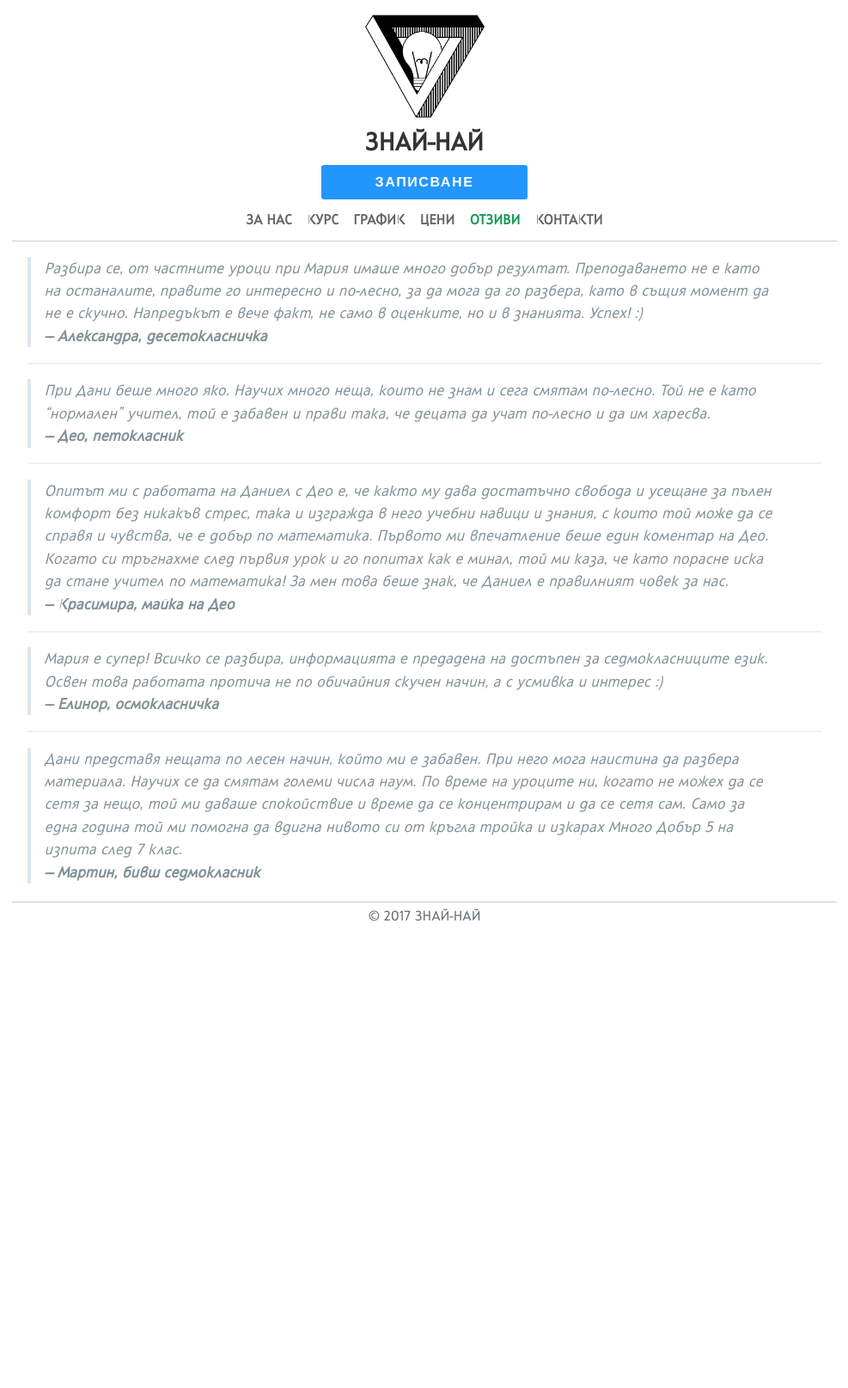
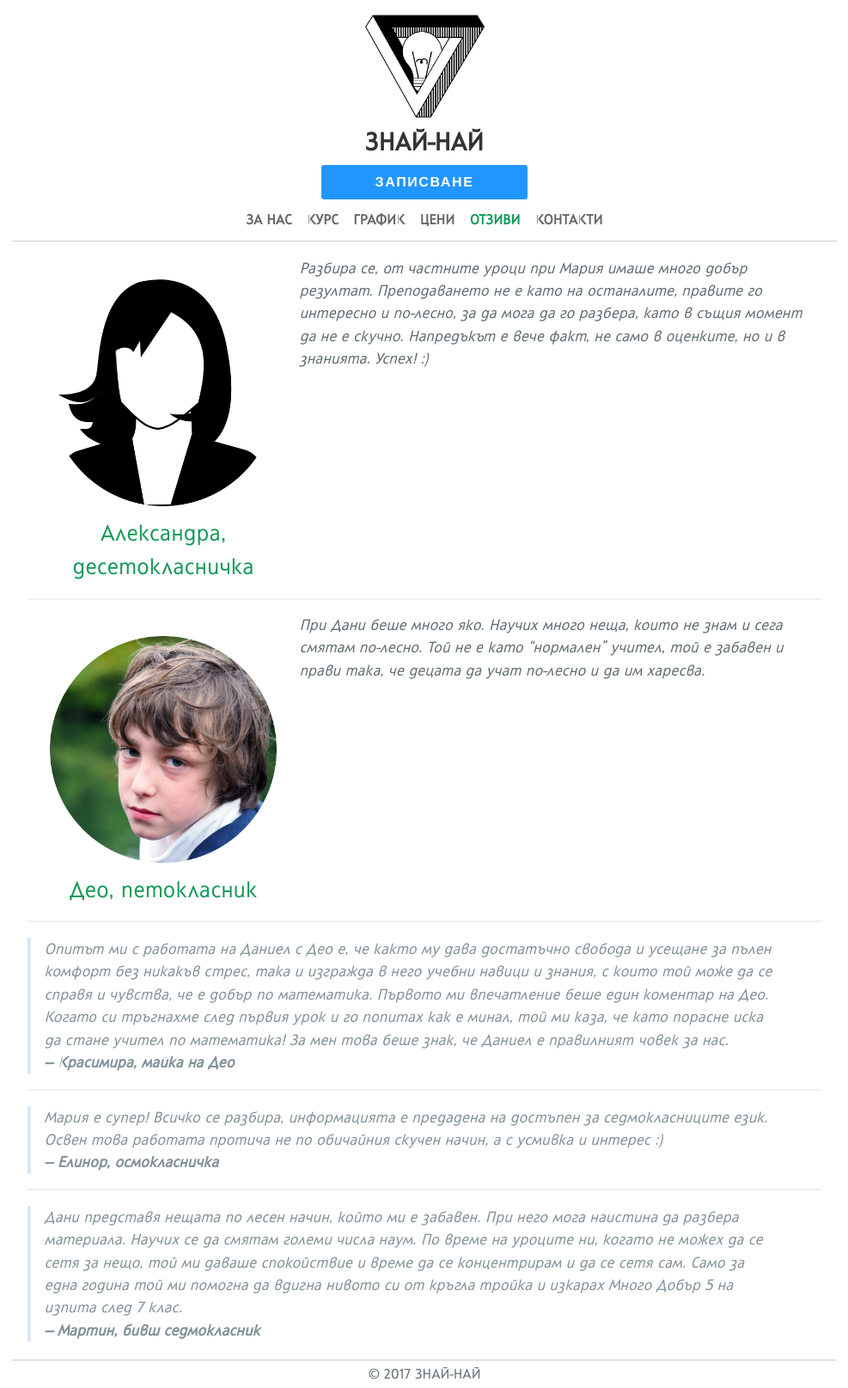
Before and after one commit to znainai/znainai.github.io, a Jekyll site: the page built from _pages/feedback.md, in a window 1280 px wide. Shown: the whole page at 86% size, without its empty margins (146-1133 px from the left). Built offline with Jekyll 4.4.1, drawn with Linux system fonts in a browser that asks for light colours; before the commit the page ends 1082 px from its top, so only the background shows below that.

Commit message:
Update feedback.md

```diff
--- a/_pages/feedback.md
+++ b/_pages/feedback.md
@@ -1,16 +1,27 @@
 ---
 title: Отзиви
 ---
+<div class="team-member cursive">
+  <p class="photo left">
+    <img src="{{ "/assets/images/random.png" }}" alt="Александра">
+    <br>
+    Александра, десетокласничка
+  </p>
+Разбира се, от частните уроци при Мария имаше много добър резултат. Преподаването не е като на останалите, правите го интересно и по-лесно, за да мога да го разбера, като в същия момент да не е скучно. Напредъкът е вече факт, не само в оценките, но и в знанията. Успех! :)
 
-> Разбира се, от частните уроци при Мария имаше много добър резултат. Преподаването не е като на останалите, правите го интересно и по-лесно, за да мога да го разбера, като в същия момент да не е скучно. Напредъкът е вече факт, не само в оценките, но и в знанията. Успех! :)\\
-**\-\- Александра, десетокласничка**
-{: .cursive}
+</div>
 
 ---
 
-> _При Дани беше много яко. Научих много неща, които не знам и сега смятам по-лесно. Той не е като “нормален” учител, той е забавен и прави така, че децата да учат по-лесно и да им харесва._\\
-**\-\- Део, петокласник**
-{: .cursive}
+<div class="team-member cursive">
+  <p class="photo left">
+    <img src="{{ "/assets/images/deo.png" }}" alt="Део">
+    <br>
+    Део, петокласник
+  </p>
+При Дани беше много яко. Научих много неща, които не знам и сега смятам по-лесно. Той не е като “нормален” учител, той е забавен и прави така, че децата да учат по-лесно и да им харесва.
+
+</div>
 
 ---
 
```
